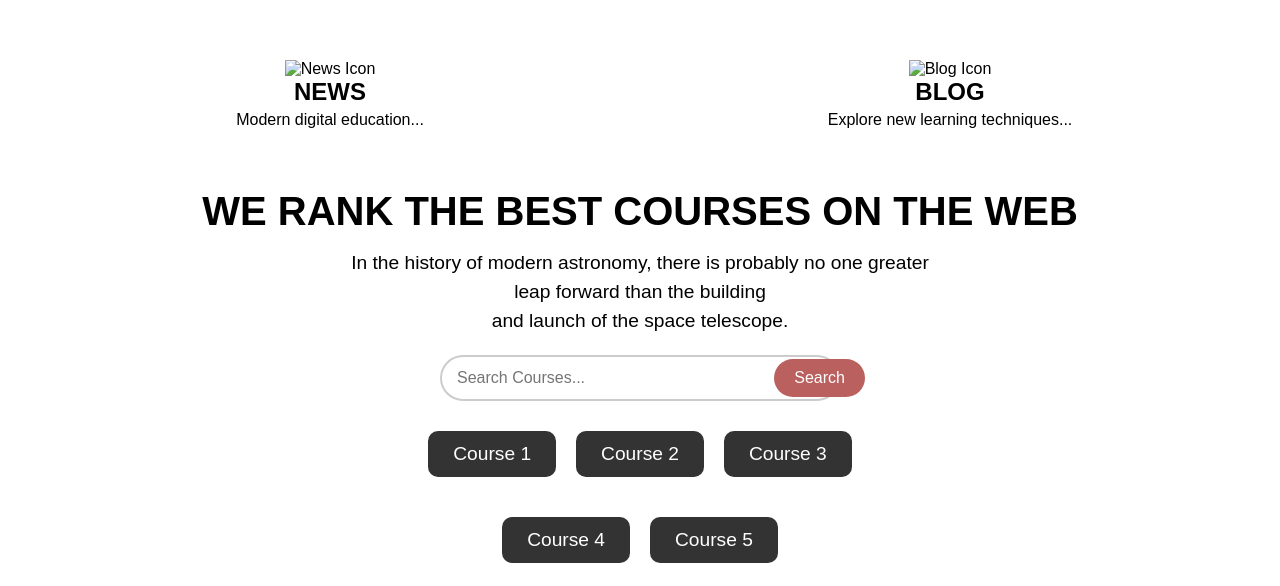
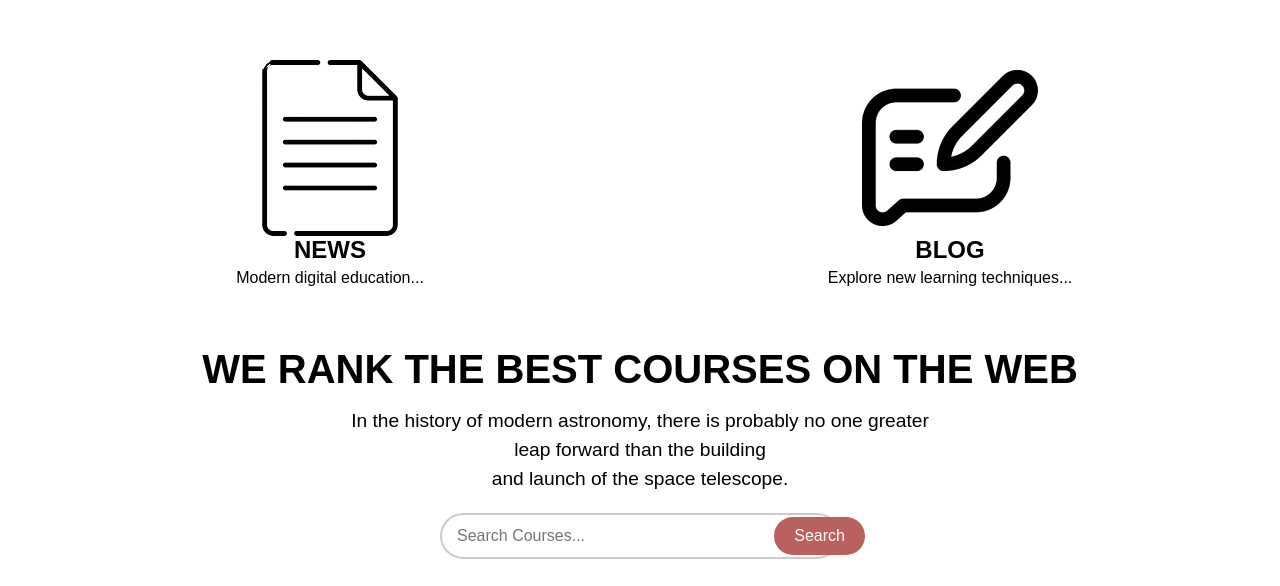
Before and after one commit to kunaldeora09/Aaytan-Academy, a plain HTML site: page course.html in a window 1280 px wide. Shown: the part 177-763 px from the top of the page. Drawn offline with nearby package versions, Linux system fonts and the light colour scheme; the site is published under a folder, as on GitHub Pages, so addresses that start at the root find nothing.

Commit message:
Aaytan-Academy

```diff
--- a/course.html
+++ b/course.html
@@ -351,7 +351,7 @@ footer {
             <button class="try-now">Enroll Now</button>
         </div>
         <div class="hero-image">
-            <img src="/Assets//Image/image1.jpg" alt="Study Image">
+            <img src="./Assets//Image/image1.jpg" alt="Study Image">
         </div>
     </section>
 
@@ -369,12 +369,12 @@ footer {
     </section> -->
     <section class="news-blog">
         <div class="news">
-            <img src="/Assets/Image/image-removebg-preview (1).png" alt="News Icon">
+            <img src="./Assets/Image/image-removebg-preview (1).png" alt="News Icon">
             <h3>NEWS</h3>
             <p>Modern digital education...</p>
         </div>
         <div class="blog">
-            <img src="/Assets/Image/image-removebg-preview.png" alt="Blog Icon">
+            <img src="./Assets/Image/image-removebg-preview.png" alt="Blog Icon">
             <h3>BLOG</h3>
             <p>Explore new learning techniques...</p>
         </div>
```
